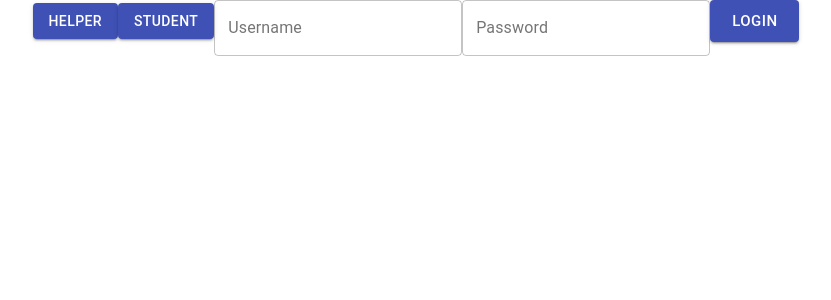
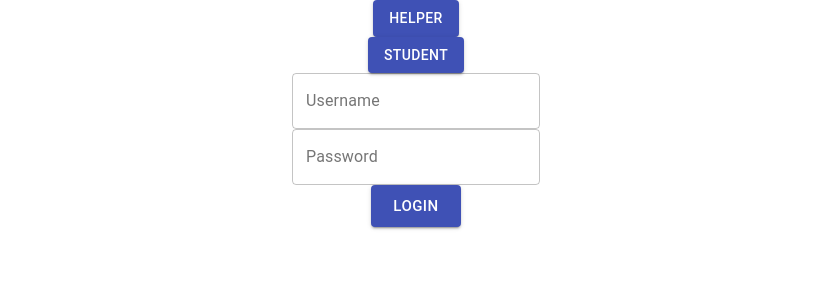
Before and after one commit to bw-devdesk-queue-1/frontend, a React (Create React App) app in the folder devdesk/: page / in a window 1280 px wide. Shown: the top 300 px of the page, without its empty margins (224-1055 px from the left). Built offline with nearby package versions, Linux system fonts and the light colour scheme.

Commit message:
Login and Registar Page functionality updated
Co-authored-by: LeRoyce Pearson <leroycepearson@geemili.xyz>
Co-authored-by: John Kirtley <kirtleyj16@gmail.com>

```diff
--- a/devdesk/src/Components/Login.js
+++ b/devdesk/src/Components/Login.js
@@ -3,11 +3,13 @@ import {connect} from 'react-redux';
 import {login, register} from '../actions';
 import Button from '@material-ui/core/Button';
 import TextField from '@material-ui/core/TextField';
+import Grid from '@material-ui/core/Grid';
+
 
 const sampleData = {
     username: 'John',
     password: 'password',
-    // userType: '0'
+    // userType: 'student'
 }
 
 
@@ -15,12 +17,22 @@ const sampleData = {
 
 function Login(){
     const [user,setUser] = useState();
+    const iChangeStuff = event => {
+        setUser({...user, [event.target.name]: event.target.value})
+    }
 
     //use axios get to pull the user info back, John said that he will handle the authentication   !!! get with John to make sure this is correct  !!!
 
+    return(
 
-    return(
-        <form>
+
+        <form onSubmit={iChangeStuff}>
+        <Grid
+        container
+        direction="column"
+        justify="space-between"
+        alignItems="center"
+        >
         <Button variant='contained' color='primary'>
         Helper
         </Button>
@@ -28,13 +40,16 @@ function Login(){
         Student
         </Button>
 
-        <TextField id='outlined-basic' label='Username' variant='outlined' />
-        <TextField id='outlined-basic' label='Password' variant='outlined' />
+        <TextField id='outlined-basic' label='Username' variant='outlined'  onChange={event => iChangeStuff(event)}/>
+        <TextField id='outlined-basic' label='Password' variant='outlined' onChange={event => iChangeStuff(event)} />
 
-        <Button onClick={register(sampleData)} size='large' variant='contained' color='primary'>
+        <Button onClick={login(sampleData)} size='large' variant='contained' color='primary'>
         Login
         </Button>
+        </Grid>
         </form>
+
+
     )
 }
 
--- a/devdesk/src/Components/Registar.js
+++ b/devdesk/src/Components/Registar.js
@@ -1,12 +1,24 @@
 import React, { useState } from 'react';
 import Button from '@material-ui/core/Button';
 import TextField from '@material-ui/core/TextField';
+import RadioGroup from '@material-ui/core/RadioGroup';
+import FormControlLabel from '@material-ui/core/FormControlLabel';
+import FormControl from '@material-ui/core/FormControl';
+import FormLabel from '@material-ui/core/FormLabel';
+import { Radio } from '@material-ui/core';
+import Grid from '@material-ui/core/Grid';
 
 export default function Registar(){
     const [account,setAccount] = useState({
         username:'',
-        password:''
-    } )
+        password:'',
+        userType:''
+
+    } );
+
+    const iChangeStuff = event => {
+        setAccount({...account,[event.target.name]:event.target.value})
+    };
     // use axios post to the backend to add the accounts to the database. using on submit...... also then redirect to the login page   !!! need to look that up!!!!
 
     return(
@@ -14,12 +26,25 @@ export default function Registar(){
 
         {/* <TextField id='outlined-basic' label='First Name' variant='outlined' />
         <TextField id='outlined-basic' label='Last Name' variant='outlined' /> */}
-        <TextField id='outlined-basic' label='Username' variant='outlined' />
-        <TextField id='outlined-basic' label='Password' variant='outlined' />
+        <Grid
+        container
+        direction="column"
+        justify="space-between"
+        alignItems="center"
+        >
+        <FormLabel>Create your account <br></br>Enter your information</FormLabel>
+        <TextField id='outlined-basic' label='Username' variant='outlined' name='username' />
+        <TextField id='outlined-basic' label='Password' variant='outlined' name='password' />
+        <FormControl>Choose your role!</FormControl>
+        <RadioGroup aria-label='Role' name =''>
+            <FormControlLabel type='number' value='1' control={<Radio/>} label='Helper'/>
+            <FormControlLabel type='number' value='0' control={<Radio/>} label='Student'/>
+        </RadioGroup>
 
-        <Button size='large' variant='contained' color='primary'>
+        <Button type='sumbit' size='large' variant='contained' color='primary'>
         Create Account
         </Button>
+        </Grid>
         </form>
     )
 
```
